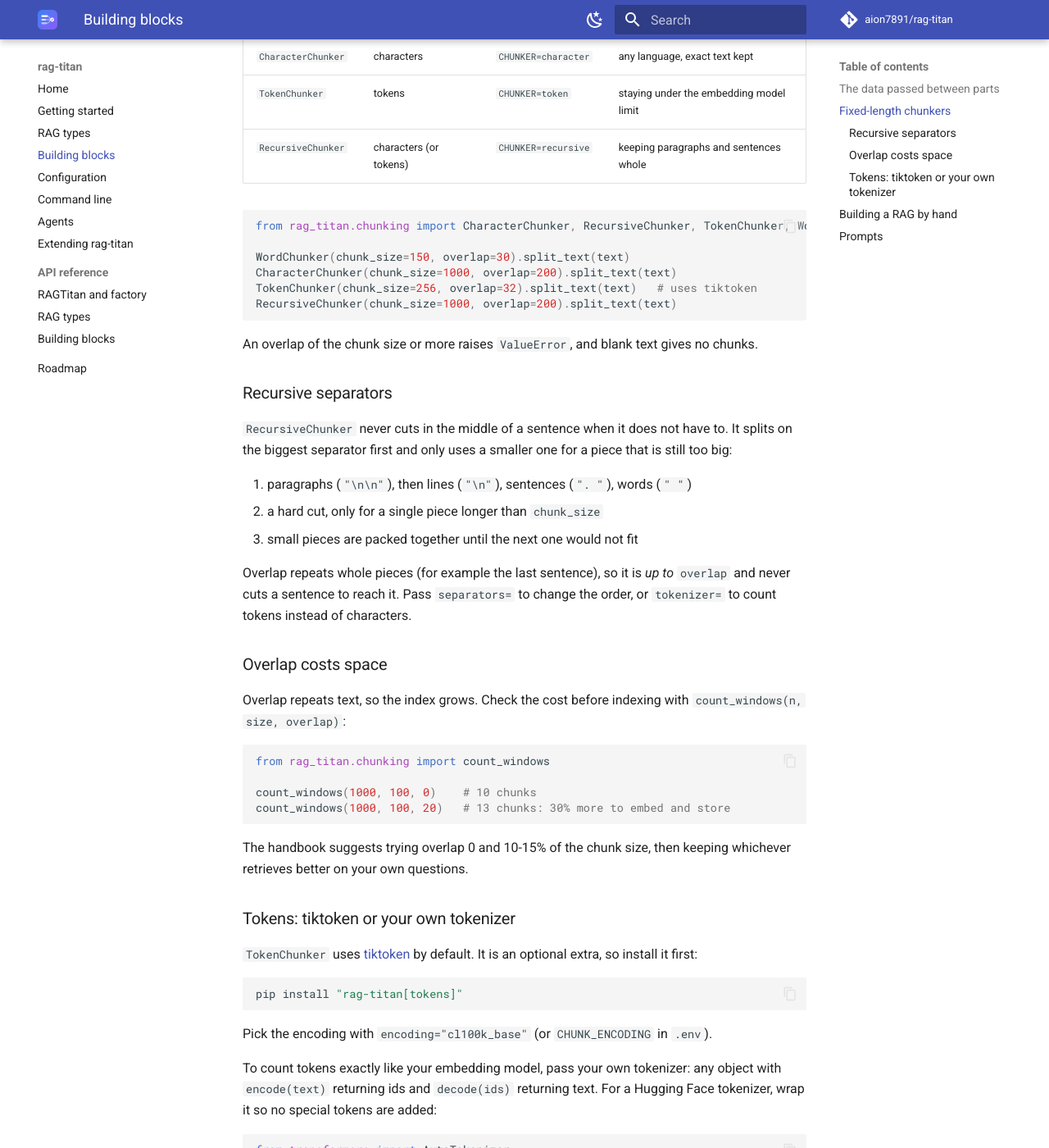
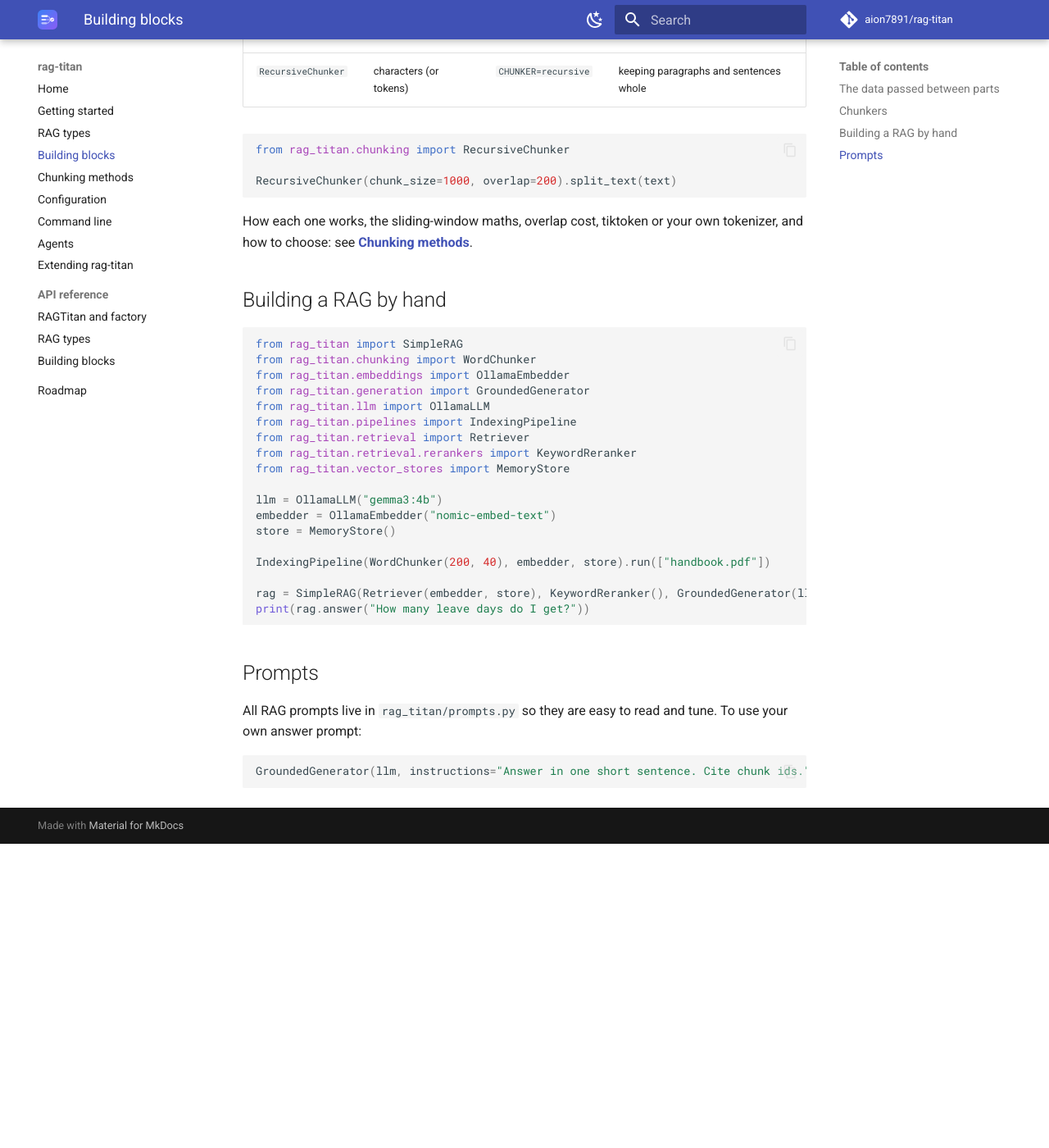
Before and after one commit to aion7891/rag-titan, an MkDocs documentation site: the page built from docs/building-blocks.md, in a window 1280 px wide and 1400 px high, scrolled down 2211 px. Shown: the whole window at 82% size. Built offline with MkDocs 1.6.1 and Material for MkDocs 9.7.7, drawn with Linux system fonts in a browser that asks for light colours; comment, search, counter and statistics services are not loaded; after the commit the page ends 3240 px from its top, so only the background shows below that; some of the changed text lies outside the part shown.

Commit message:
Add chunking methods guide with formulas; fix PyPI badge cache

````diff
--- /dev/null
+++ b/docs/assets/javascripts/mathjax.js
@@ -0,0 +1,21 @@
+// MathJax settings for formulas written with pymdownx.arithmatex (generic mode).
+window.MathJax = {
+  tex: {
+    inlineMath: [["\\(", "\\)"]],
+    displayMath: [["\\[", "\\]"]],
+    processEscapes: true,
+    processEnvironments: true,
+  },
+  options: {
+    ignoreHtmlClass: ".*|",
+    processHtmlClass: "arithmatex",
+  },
+};
+
+// re-render formulas after mkdocs-material's instant page loads
+document$.subscribe(() => {
+  MathJax.startup.output.clearCache();
+  MathJax.typesetClear();
+  MathJax.texReset();
+  MathJax.typesetPromise();
+});
--- a/docs/building-blocks.md
+++ b/docs/building-blocks.md
@@ -46,11 +46,7 @@ Everything is a plain Python `dict`, so it is easy to print and inspect.
  "score": 0.82, "rerank_score": 0.97}
 ```
 
-## Fixed-length chunkers
-
-Each one cuts text into windows of the same size. With an overlap, each new
-chunk repeats the end of the previous one, so a sentence on a boundary is not
-lost. Example: size 4, overlap 1 on `"abcdefghij"` gives `"abcd"`, `"defg"`, `"ghij"`.
+## Chunkers
 
 | Chunker            | Counts                 | Pick it with        | Good for                                |
 |--------------------|------------------------|---------------------|-----------------------------------------|
@@ -60,83 +56,13 @@ lost. Example: size 4, overlap 1 on `"abcdefghij"` gives `"abcd"`, `"defg"`, `"g
 | `RecursiveChunker` | characters (or tokens) | `CHUNKER=recursive` | keeping paragraphs and sentences whole  |
 
 ```python
-from rag_titan.chunking import CharacterChunker, RecursiveChunker, TokenChunker, WordChunker
+from rag_titan.chunking import RecursiveChunker
 
-WordChunker(chunk_size=150, overlap=30).split_text(text)
-CharacterChunker(chunk_size=1000, overlap=200).split_text(text)
-TokenChunker(chunk_size=256, overlap=32).split_text(text)   # uses tiktoken
 RecursiveChunker(chunk_size=1000, overlap=200).split_text(text)
 ```
 
-An overlap of the chunk size or more raises `ValueError`, and blank text gives
-no chunks.
-
-### Recursive separators
-
-`RecursiveChunker` never cuts in the middle of a sentence when it does not have to.
-It splits on the biggest separator first and only uses a smaller one for a
-piece that is still too big:
-
-1. paragraphs (`"\n\n"`), then lines (`"\n"`), sentences (`". "`), words (`" "`)
-2. a hard cut, only for a single piece longer than `chunk_size`
-3. small pieces are packed together until the next one would not fit
-
-Overlap repeats whole pieces (for example the last sentence), so it is *up to*
-`overlap` and never cuts a sentence to reach it. Pass `separators=` to change
-the order, or `tokenizer=` to count tokens instead of characters.
-
-### Overlap costs space
-
-Overlap repeats text, so the index grows. Check the cost before indexing with
-`count_windows(n, size, overlap)`:
-
-```python
-from rag_titan.chunking import count_windows
-
-count_windows(1000, 100, 0)    # 10 chunks
-count_windows(1000, 100, 20)   # 13 chunks: 30% more to embed and store
-```
-
-The handbook suggests trying overlap 0 and 10-15% of the chunk size, then
-keeping whichever retrieves better on your own questions.
-
-### Tokens: tiktoken or your own tokenizer
-
-`TokenChunker` uses [tiktoken](https://github.com/openai/tiktoken) by default.
-It is an optional extra, so install it first:
-
-```bash
-pip install "rag-titan[tokens]"
-```
-
-Pick the encoding with `encoding="cl100k_base"` (or `CHUNK_ENCODING` in `.env`).
-
-To count tokens exactly like your embedding model, pass your own tokenizer:
-any object with `encode(text)` returning ids and `decode(ids)` returning text.
-For a Hugging Face tokenizer, wrap it so no special tokens are added:
-
-```python
-from transformers import AutoTokenizer
-
-from rag_titan.chunking import TokenChunker
-
-
-class HFTokenizer:
-    def __init__(self, name):
-        self.tokenizer = AutoTokenizer.from_pretrained(name)
-
-    def encode(self, text):
-        return self.tokenizer.encode(text, add_special_tokens=False)
-
-    def decode(self, ids):
-        return self.tokenizer.decode(ids)
-
-
-chunker = TokenChunker(chunk_size=256, overlap=32, tokenizer=HFTokenizer("BAAI/bge-small-en-v1.5"))
-```
-
-All of them are built on one helper, `fixed_windows(units, size, overlap)`,
-which works on any string or list if you want to write your own.
+How each one works, the sliding-window maths, overlap cost, tiktoken or your own
+tokenizer, and how to choose: see **[Chunking methods](chunking.md)**.
 
 ## Building a RAG by hand
 
--- a/mkdocs.yml
+++ b/mkdocs.yml
@@ -31,8 +31,11 @@ plugins:
 
 markdown_extensions:
   - admonition
+  - pymdownx.arithmatex:
+      generic: true
   - pymdownx.highlight
   - pymdownx.superfences
+  - pymdownx.tasklist
   - tables
 
 nav:
@@ -40,6 +43,7 @@ nav:
   - Getting started: getting-started.md
   - RAG types: rag-types.md
   - Building blocks: building-blocks.md
+  - Chunking methods: chunking.md
   - Configuration: configuration.md
   - Command line: cli.md
   - Agents: agents.md
@@ -52,3 +56,8 @@ nav:
 
 extra_css:
   - assets/stylesheets/extra.css
+
+# formulas on the chunking page (pymdownx.arithmatex + MathJax)
+extra_javascript:
+  - assets/javascripts/mathjax.js
+  - https://cdn.jsdelivr.net/npm/mathjax@3.2.2/es5/tex-mml-chtml.js
````
Also changed, not shown: README.md (+1 -1 lines), docs/chunking.md (added, +426 -0 lines), docs/configuration.md (+1 -1 lines).
